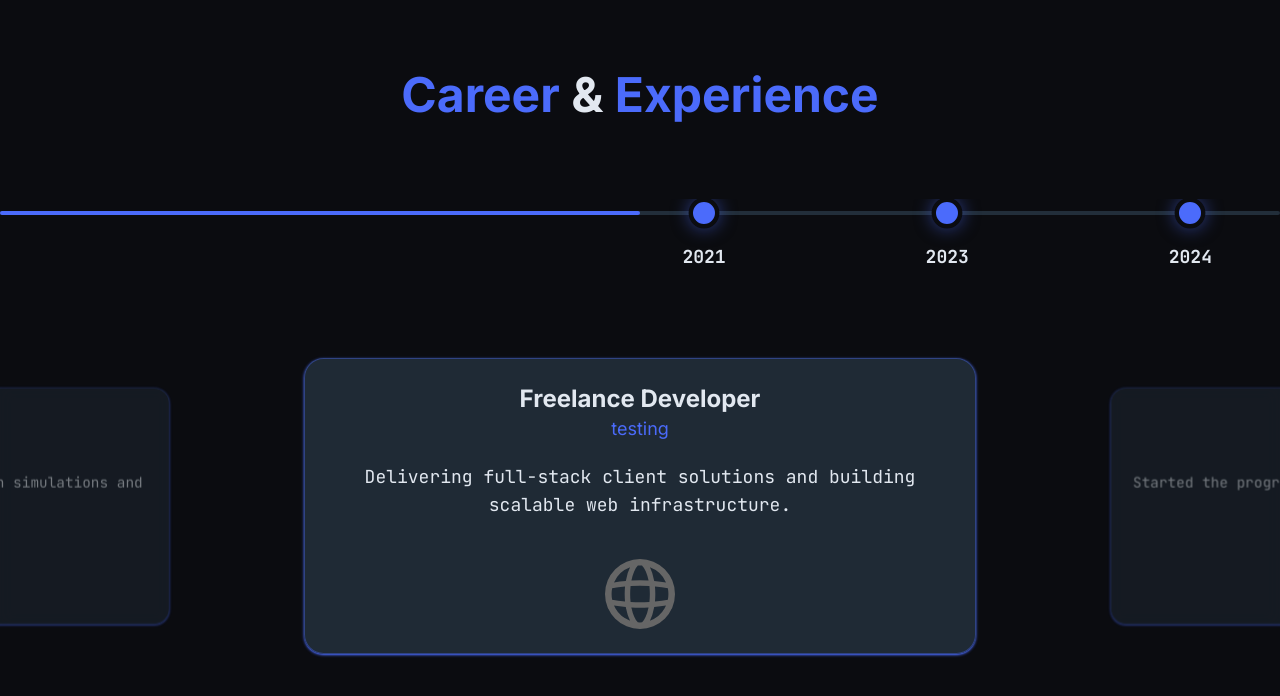
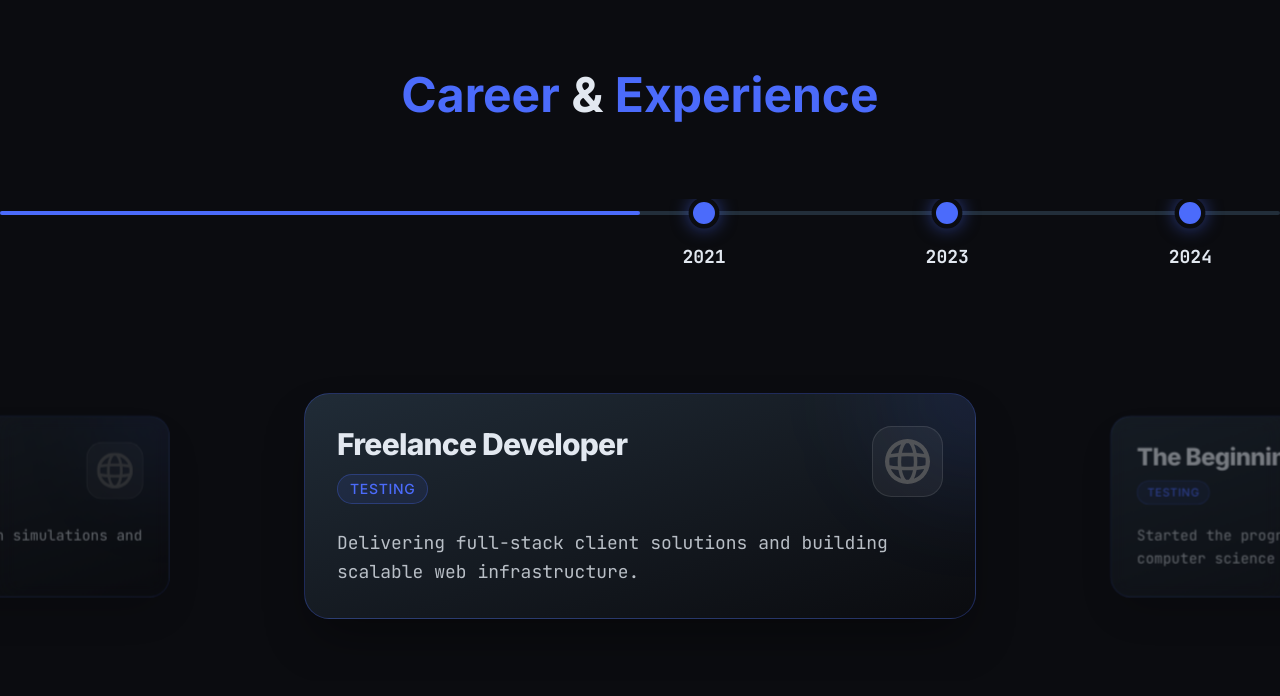
Before and after one commit to JohnLloydProg/my-portfolio, a Next.js app: page / in a window 1280 px wide. Shown: the part 825-1521 px from the top of the page. Built offline with nearby package versions, Linux system fonts and the light colour scheme.

Commit message:
feat(ui/ux): design and interaction update

```diff
--- a/app/components/timeline/milestoneContainer.tsx
+++ b/app/components/timeline/milestoneContainer.tsx
@@ -11,7 +11,9 @@ export default function MilestoneContainer({
 	return (
 		<div
 			id={`milestone-card-${index}`}
-			className={`absolute flex flex-col items-center shadow shadow-denim-blue border border-denim-blue/40 backdrop-blur-sm rounded-xl p-6 w-2xl bg-ocean-navy/90 ${index === 0 ? "opacity-100" : "opacity-0"}`}
+			className={`group absolute flex flex-col items-start shadow-2xl shadow-black/40 border border-denim-blue/30 backdrop-blur-md rounded-2xl p-8 w-2xl bg-linear-to-br from-ocean-navy/95 to-[#0B0C10]/95 overflow-hidden transition-all ${
+				index === 0 ? "opacity-100" : "opacity-0"
+			}`}
 			style={{
 				transform:
 					index === 0
@@ -19,27 +21,37 @@ export default function MilestoneContainer({
 						: "translateX(110%) scale(0.8)",
 			}}
 		>
-			<h3 className="font-inter font-bold text-2xl text-platinum-white text-center">
+			<div className="absolute -top-24 -right-24 w-48 h-48 bg-denim-blue/10 blur-[50px] rounded-full pointer-events-none" />
+
+			<div className="flex justify-between items-start w-full mb-6 relative z-10">
+				<div>
+					<h3 className="font-inter font-extrabold text-3xl text-platinum-white tracking-tight">
 						{milestone.position}
 					</h3>
 
-			<p className="font-inter text-center text-denim-blue text-lg">
+					<div className="inline-block mt-3 px-3 py-1 bg-denim-blue/10 border border-denim-blue/30 rounded-full">
+						<p className="font-inter font-medium text-denim-blue text-sm uppercase tracking-wider">
 							{milestone.company}
 						</p>
-
-			<p className="font-jetbrains-mono text-lg text-platinum-white text-center mt-5">
-				{milestone.description}
-			</p>
+					</div>
+				</div>
 
 				{milestone.logo && (
+					<div className="p-3 bg-white/5 rounded-xl border border-white/10 group-hover:bg-denim-blue/10 transition-colors duration-300">
 						<Image
 							src={milestone.logo}
 							alt={`${milestone.company} logo`}
-					width={70}
-					height={70}
-					className="mt-10"
+							width={45}
+							height={45}
+							className="opacity-70 group-hover:opacity-100 transition-opacity duration-300"
 						/>
+					</div>
 				)}
+			</div>
+
+			<p className="font-jetbrains-mono text-lg text-platinum-white/80 leading-relaxed relative z-10">
+				{milestone.description}
+			</p>
 		</div>
 	);
 }
--- a/app/components/timeline/timeline.tsx
+++ b/app/components/timeline/timeline.tsx
@@ -108,6 +108,15 @@ export default function StickyTimeline() {
 			progress = Math.max(0, Math.min(1, progress));
 			setScrollProgress(progress);
 
+			if (progress >= 1) {
+				animate(activeLineRef.current, {
+					width: "100%",
+					duration: 800,
+					ease: "outElastic(1, 0.8)",
+				});
+				return;
+			}
+
 			const delta = progress - prevProgressRef.current;
 			prevProgressRef.current = progress;
 
@@ -188,7 +197,7 @@ export default function StickyTimeline() {
 
 					<div
 						ref={activeLineRef}
-						className="absolute top-3 left-0 w-1/2 h-1 bg-denim-blue rounded-full z-10 transition-all duration-75 ease-out"
+						className="absolute top-3 left-0 h-1 bg-denim-blue rounded-full z-10 transition-all duration-75 ease-out"
 					/>
 
 					<div
--- a/app/components/typewriterText.tsx
+++ b/app/components/typewriterText.tsx
@@ -16,25 +16,20 @@ export default function TypewriterText({
 	useEffect(() => {
 		if (!textRef.current) return;
 
-		// We create an object with a starting value of 0.
-		// Anime.js will animate this number up to the length of our string.
 		const typeState = { characters: 0 };
 
-		// Create a looping timeline
 		const timeline = createTimeline({
 			loop: true,
 		});
 
-		// 1. Typing Forward
 		timeline
 			.add(typeState, {
 				characters: textToType.length,
 				modifier: utils.round(0),
-				ease: "linear", // Type at a constant speed
-				duration: 1500, // Total time to type the full name (1.5s)
+				ease: "linear",
+				duration: 1500,
 				onUpdate: () => {
 					if (textRef.current) {
-						// Update the text based on the current animated number
 						textRef.current.innerHTML = textToType.substring(
 							0,
 							typeState.characters,
@@ -42,13 +37,12 @@ export default function TypewriterText({
 					}
 				},
 			})
-			// 2. Deleting Backward
 			.add(typeState, {
 				characters: 0,
 				modifier: utils.round(0),
 				ease: "linear",
-				duration: 800, // Delete slightly faster than typing
-				delay: 2000, // Wait 2 seconds before starting to delete
+				duration: 800,
+				delay: 2000,
 				onUpdate: () => {
 					if (textRef.current) {
 						textRef.current.innerHTML = textToType.substring(
@@ -60,15 +54,13 @@ export default function TypewriterText({
 			});
 
 		return () => {
-			timeline.pause(); // Cleanup to prevent memory leaks when the component unmounts
+			timeline.pause();
 		};
-	}, []);
+	}, [textToType.length, textToType.substring]);
 
 	return (
-		// Using Tailwind for styling. Added a blinking cursor element at the end!
 		<h1 className={`flex items-center ${className}`}>
 			<span ref={textRef}></span>
-			{/* The Blinking Cursor */}
 			<span className="w-1 h-full ml-1 bg-white animate-pulse"></span>
 		</h1>
 	);
--- a/app/globals.css
+++ b/app/globals.css
@@ -7,6 +7,7 @@
 
 @theme inline {
 	--color-denim-blue: #4b6bfb;
+	--color-pastel-blue: #a3b5fd;
 	--color-obsidian-black: #0b0c10;
 	--color-ocean-navy: #222e3a;
 	--color-platinum-white: #e2e8f0;
--- a/app/projects/page.tsx
+++ b/app/projects/page.tsx
@@ -74,7 +74,6 @@ export default function Projects() {
 	const handleProjectClick = useCallback((project: Project) => {
 		setSelectedProject(project);
 
-		// Scroll the main content area to the matching section
 		const targetSection = sectionRefs.current[project.id];
 		if (targetSection) {
 			targetSection.scrollIntoView({ behavior: "smooth", block: "start" });
@@ -88,7 +87,7 @@ export default function Projects() {
 		) {
 			setSelectedProject(filteredProjects[0]);
 		}
-	}, [activeFilter, filteredProjects, selectedProject]);
+	}, [filteredProjects, selectedProject]);
 
 	useEffect(() => {
 		const observer = new IntersectionObserver(
@@ -107,12 +106,11 @@ export default function Projects() {
 			},
 			{
 				root: null,
-				rootMargin: "-20% 0px -60% 0px", // Triggers when element is in the middle of the viewport
+				rootMargin: "-20% 0px -60% 0px",
 				threshold: 0,
 			},
 		);
 
-		// Observe all project sections currently in the filtered list
 		filteredProjects.forEach((project) => {
 			const el = sectionRefs.current[project.id];
 			if (el) observer.observe(el);
@@ -132,7 +130,7 @@ export default function Projects() {
 				onProjectClick={handleProjectClick}
 			/>
 			<main className="flex-1 h-full overflow-y-auto scroll-smooth py-8 px-12 custom-scrollbar">
-				<div className="max-w-4xl mx-auto flex flex-col gap-32 pb-64">
+				<div className="max-w-4xl mx-auto flex flex-col gap-32">
 					{filteredProjects.map((project) => (
 						<div
 							key={`detail-${project.id}`}
@@ -140,10 +138,8 @@ export default function Projects() {
 							ref={(el) => {
 								sectionRefs.current[project.id] = el;
 							}}
-							className="min-h-[60vh] flex flex-col justify-center scroll-mt-14"
+							className="min-h-[60vh] flex flex-col scroll-mt-14"
 						>
-							{/* --- THIS IS WHERE YOU PUT CUSTOM CONTENT --- */}
-
 							{project.id === "p1" && (
 								<div className="p1-custom-layout">
 									<h1 className="text-5xl font-bold mb-6 text-green-400">
@@ -171,7 +167,6 @@ export default function Projects() {
 								</div>
 							)}
 
-							{/* Fallback for projects that don't have custom TSX yet */}
 							{project.id !== "p1" && project.id !== "p2" && (
 								<div>
 									<span className="text-sm font-semibold text-blue-500 tracking-wider uppercase mb-2">
--- a/app/projects/sideBar.tsx
+++ b/app/projects/sideBar.tsx
@@ -37,7 +37,7 @@ export default function ProjectDashboard({
 		) {
 			onProjectClick(filteredProjects[0]);
 		}
-	}, [activeFilter, filteredProjects, selectedProject]);
+	}, [filteredProjects, selectedProject, onProjectClick]);
 
 	useEffect(() => {
 		const wrapper = wrapperRef.current;
@@ -63,8 +63,6 @@ export default function ProjectDashboard({
 			});
 		};
 
-		// Attach event listener specifically to the wrapper, NOT the window
-		// This ensures normal scrolling still works in the details panel
 		wrapper.addEventListener("wheel", handleWheel, { passive: false });
 
 		return () => {
@@ -86,7 +84,16 @@ export default function ProjectDashboard({
 							<button
 								type="button"
 								key={filter}
-								onClick={() => onFilterClick(filter)}
+								onClick={() => {
+									if (!wrapperRef.current) return;
+									scrollPosition.current = 0;
+									onFilterClick(filter);
+									animate(wrapperRef.current, {
+										y: -scrollPosition.current,
+										duration: 150,
+										ease: "outQuad",
+									});
+								}}
 								className={`w-full text-left border-l-2 px-3 py-2 transition-all text-sm font-medium ${
 									isActive
 										? "border-denim-blue text-platinum-white bg-denim-blue/20"
```
Lines whose indentation alone changed are shown as unchanged.
